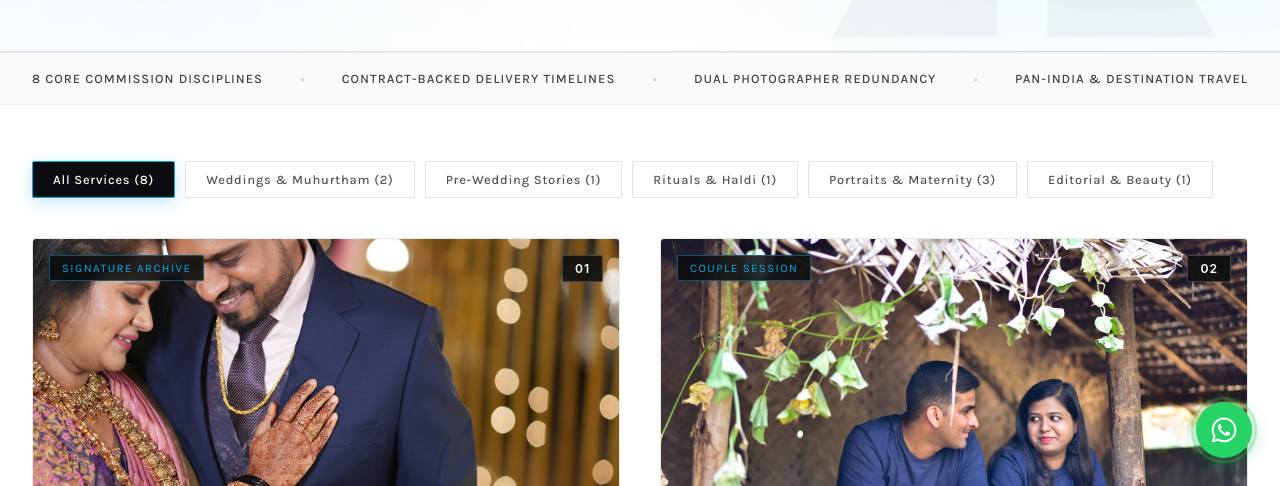
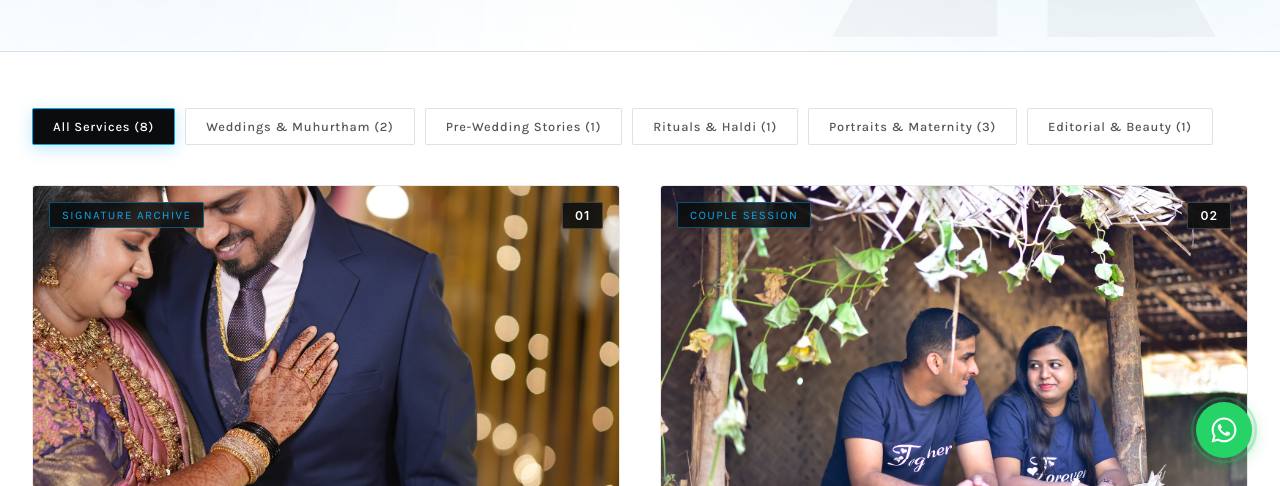
Before and after one commit to BhuvanR10/adrithi-media, a plain HTML site: page services.html in a window 1280 px wide. Shown: the part 314-800 px from the top of the page. Drawn offline with Linux system fonts and the light colour scheme; a web font is replaced by a local one.

Commit message:
Remove trust overview bar from services page

```diff
--- a/services.html
+++ b/services.html
@@ -121,29 +121,6 @@
         <p class="page-hero-subtitle">
           Every milestone is preserved with uncompromising artistic care and archival precision. From sacred multi-day weddings to intimate pre-wedding journeys, generational legacies, and fine-art portraits.
         </p>
-      </div>
-    </section>
-
-    <!-- ========================================================================
-         STUDIO OVERVIEW BAR
-         ======================================================================== -->
-    <section class="trust-ribbon">
-      <div class="trust-ribbon__inner">
-        <div class="trust-ribbon-item">
-          <span>8 Core Commission Disciplines</span>
-        </div>
-        <span class="trust-ribbon-sep">•</span>
-        <div class="trust-ribbon-item">
-          <span>Contract-Backed Delivery Timelines</span>
-        </div>
-        <span class="trust-ribbon-sep">•</span>
-        <div class="trust-ribbon-item">
-          <span>Dual Photographer Redundancy</span>
-        </div>
-        <span class="trust-ribbon-sep">•</span>
-        <div class="trust-ribbon-item">
-          <span>Pan-India &amp; Destination Travel</span>
-        </div>
       </div>
     </section>
 
```
